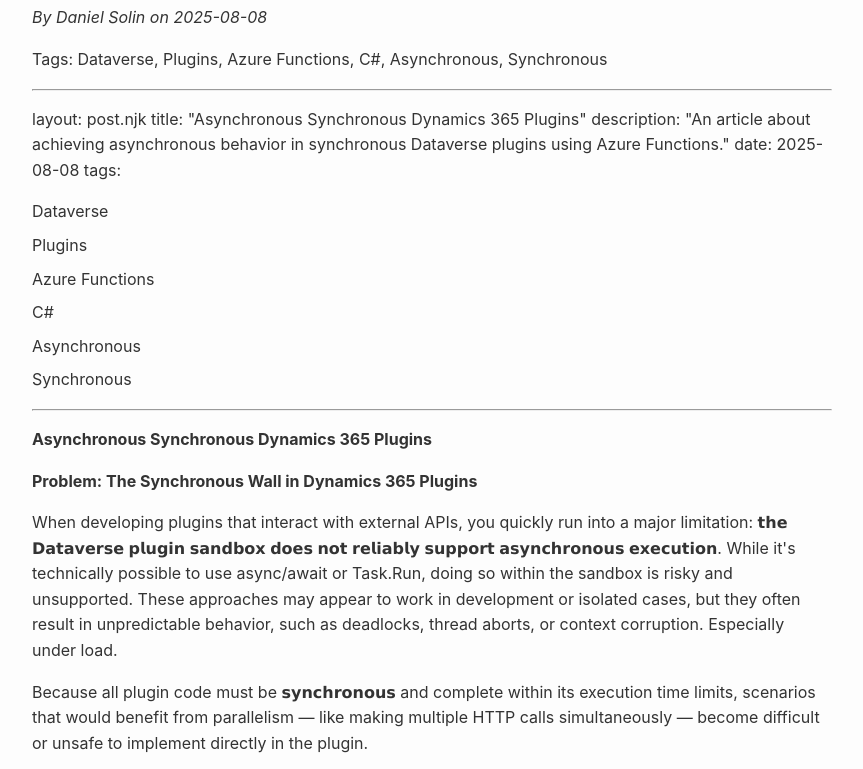
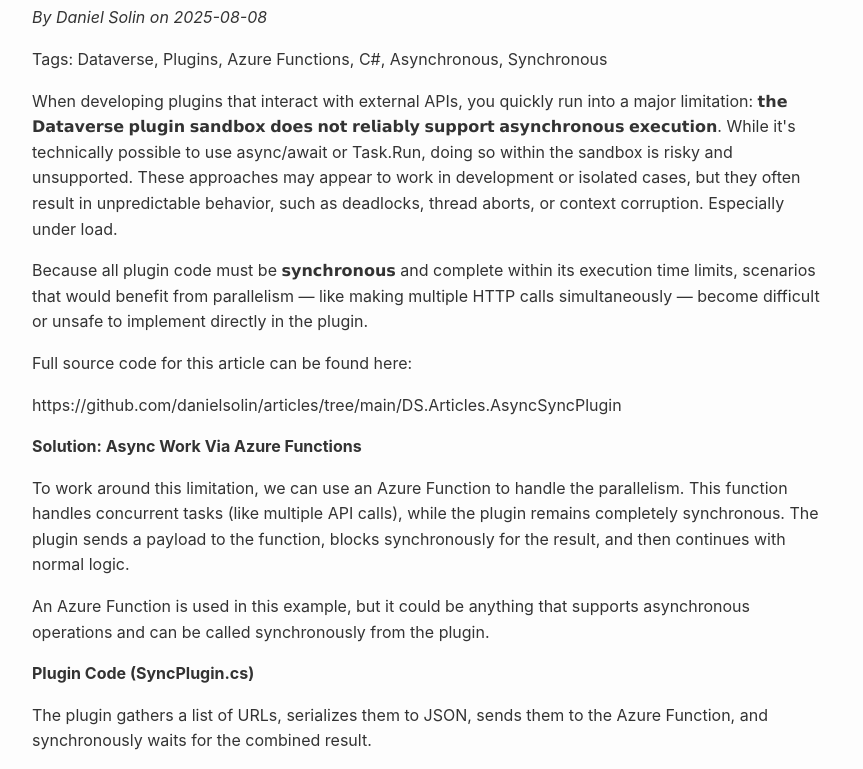
Before and after one commit to danielsolin/devlog, an Eleventy site: page _posts/2025-08-08-asynchronous-synchronous-dynamics-365-plugins.md in a window 1280 px wide. Shown: the part 81-850 px from the top of the page, without its empty margins (208-1071 px from the left). Built offline with nearby package versions, Linux system fonts and the light colour scheme; Eleventy itself is replaced by a stand-in of ours; files that its build step writes are made by us from their sources.

Commit message:
Fixed duplicate front matter.

```diff
--- a/_posts/2025-08-08-asynchronous-synchronous-dynamics-365-plugins.md
+++ b/_posts/2025-08-08-asynchronous-synchronous-dynamics-365-plugins.md
@@ -1,17 +1,3 @@
----
-layout: post.njk
-title: "ASYNCHRONOUS SYNCHRONOUS DYNAMICS 365 PLUGINS"
-description: "An article about achieving asynchronous behavior in synchronous Dataverse plugins using Azure Functions."
-date: 2025-08-08
-tags:
-  - Dataverse
-  - Plugins
-  - Azure Functions
-  - C#
-  - Asynchronous
-  - Synchronous
----
-
 ---
 layout: post.njk
 title: "Asynchronous Synchronous Dynamics 365 Plugins"
@@ -25,10 +11,6 @@
   - Asynchronous
   - Synchronous
 ---
-
-**Asynchronous Synchronous Dynamics 365 Plugins**
-
-**Problem: The Synchronous Wall in Dynamics 365 Plugins**
 
 When developing plugins that interact with external APIs, you quickly run into a major limitation: 𝘁𝗵𝗲 𝗗𝗮𝘁𝗮𝘃𝗲𝗿𝘀𝗲 𝗽𝗹𝘂𝗴𝗶𝗻 𝘀𝗮𝗻𝗱𝗯𝗼𝘅 𝗱𝗼𝗲𝘀 𝗻𝗼𝘁 𝗿𝗲𝗹𝗶𝗮𝗯𝗹𝘆 𝘀𝘂𝗽𝗽𝗼𝗿𝘁 𝗮𝘀𝘆𝗻𝗰𝗵𝗿𝗼𝗻𝗼𝘂𝘀 𝗲𝘅𝗲𝗰𝘂𝘁𝗶𝗼𝗻. While it's technically possible to use async/await or Task.Run, doing so within the sandbox is risky and unsupported. These approaches may appear to work in development or isolated cases, but they often result in unpredictable behavior, such as deadlocks, thread aborts, or context corruption. Especially under load.
 
```
